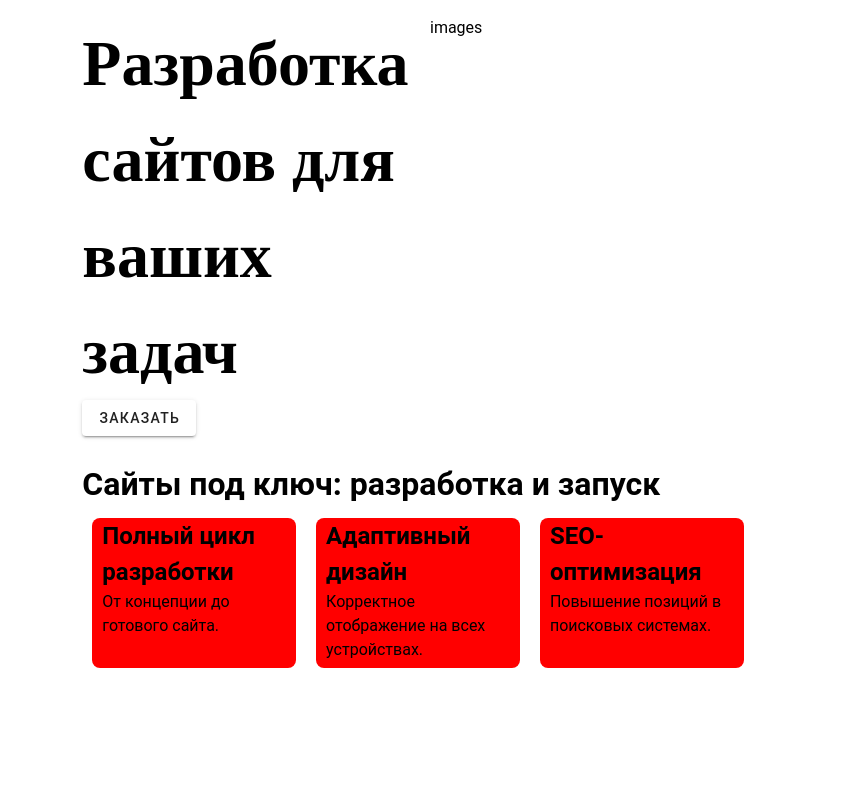
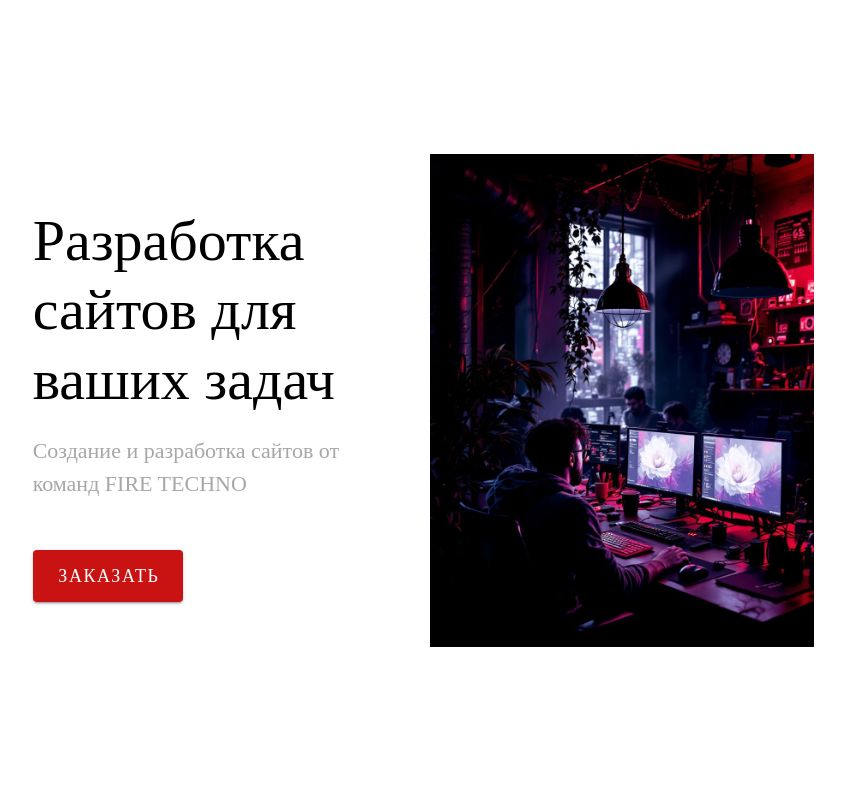
Before and after one commit to Jet-Green/firetechno-landing, a Nuxt app: page / in a window 1280 px wide. Shown: the top 800 px of the page, without its empty margins (222-1067 px from the left). Built offline with nearby package versions, Linux system fonts and the light colour scheme.

Commit message:
first page

```diff
--- a/assets/styles/main.scss
+++ b/assets/styles/main.scss
@@ -9,9 +9,3 @@
 //   font-display: swap;
 //   src: url('~assets/fonts/DelaGothicOne-Regular.ttf');
 // }
-
-.first-heading {
-  font-family: "Dela Gothic One", serif;
-  font-weight: 700;
-  font-size: clamp(2.5rem, 1.3068rem + 3.4091vw, 4rem);
-}
--- a/components/Landing/SiteDevelopmentForYourTasks.vue
+++ b/components/Landing/SiteDevelopmentForYourTasks.vue
@@ -1,19 +1,54 @@
 <script setup lang="ts"></script>
 <template>
-  <v-row>
+  <v-row class="page">
     <v-col cols="6">
-      <h1 class="first-heading">
-        Разработка сайтов для ваших задач
-      </h1>
+      <h1 class="first-heading">Разработка сайтов для ваших задач</h1>
+      <p class="subtitle">Создание и разработка сайтов от команд FIRE TECHNO</p>
 
-      <v-btn>Заказать</v-btn>
+      <v-btn class="buy-btn" color="primary" size="x-large">
+        заказать
+      </v-btn>
     </v-col>
 
     <v-col cols="6">
-      images
+      <img src="~assets/images/firstpage.jpg" alt="" class="first-page-image">
     </v-col>
   </v-row>
 </template>
 <style scoped lang="scss">
+.page {
+  min-height: 100dvh;
+  display: flex;
+  align-items: center;
+}
 
+.first-heading {
+  font-family: "Dela Gothic One", serif;
+  font-weight: 400;
+  line-height: 1.2;
+  // 36 -> 52
+  // font-size: clamp(2.25rem, 1.4545rem + 2.2727vw, 3.25rem);
+  // 32 -> 58
+  font-size: clamp(2rem, 0.7074rem + 3.6932vw, 3.625rem);
+}
+
+.subtitle {
+  font-family: "Dela Gothic One", serif;
+
+  color: rgb(167, 167, 167);
+  margin-top: 20px;
+  font-weight: 200;
+  font-size: clamp(1.125rem, 0.9261rem + 0.5682vw, 1.375rem);
+}
+.buy-btn {
+  margin-top: 50px;
+  font-family: "Dela Gothic One", serif;
+
+  font-weight: 200;
+  line-height: 1.2;
+
+}
+.first-page-image {
+  max-width: 30vw;
+}
 </style>
--- a/pages/index.vue
+++ b/pages/index.vue
@@ -2,10 +2,10 @@
 <template>
   <v-container class="container">
     <v-row class="d-flex justify-center">
-      <v-col cols="12" md="8" lg="7">
+      <v-col cols="12" md="10" lg="8">
         <LandingSiteDevelopmentForYourTasks />
       </v-col>
-      <v-col cols="12" md="8" lg="7">
+      <v-col cols="12" md="10" lg="8">
         <LandingStagesOfDevelopment />
       </v-col>
     </v-row>
```
Also changed, not shown: assets/images/firstpage.jpg (added).
